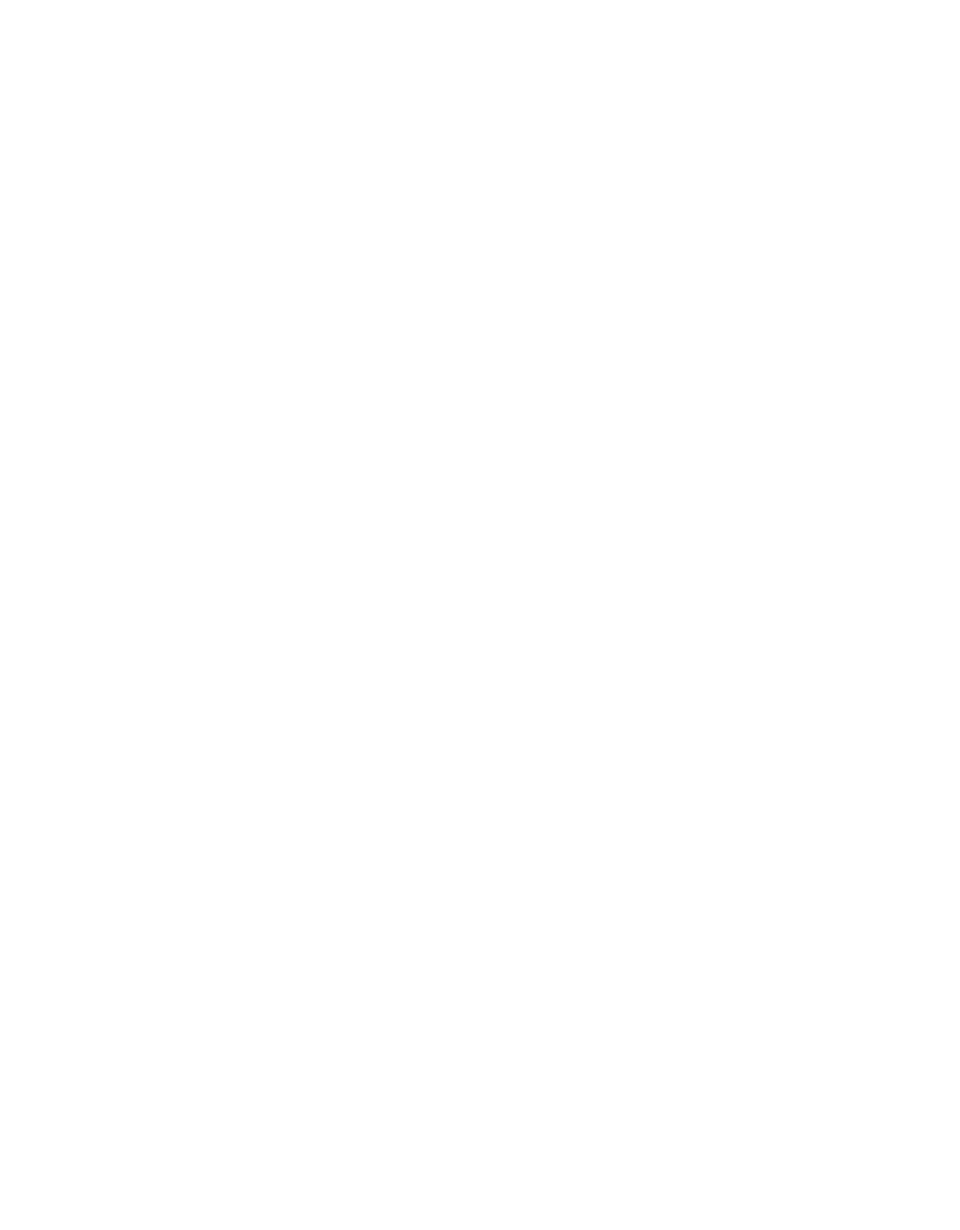
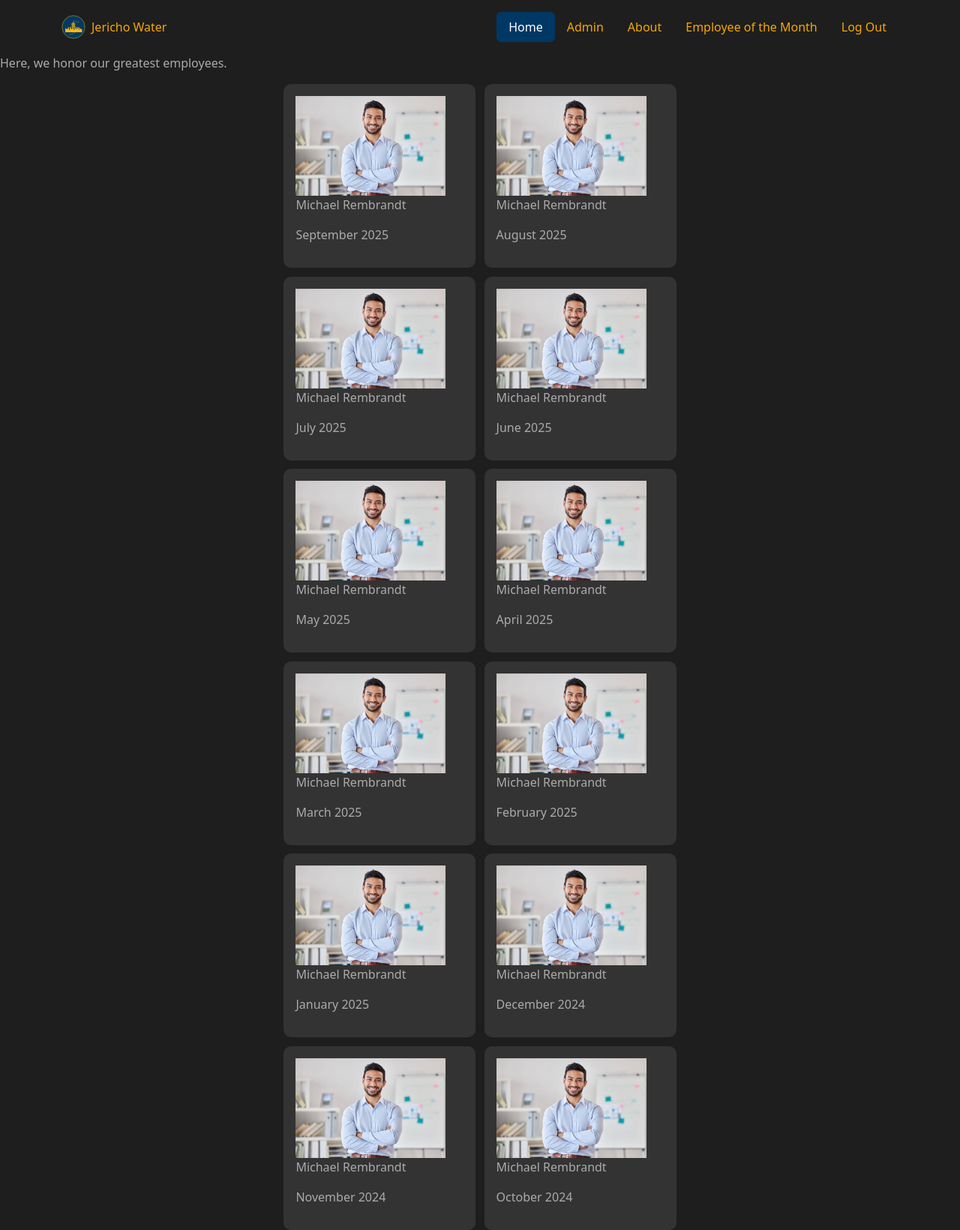
Before and after one commit to CedarvilleCyber/Jericho, a PHP site: page /month.php in a window 1280 px wide. Before the commit the page is empty. Shown: the whole page at 75% size. Before the commit the page ends 800 px from the top, so only its background shows below. Run offline with PHP 8.4, Linux system fonts and the light colour scheme.

Commit message:
made 2 columns on month page

```diff
--- /dev/null
+++ b/3-water-scenario/css/month.css
@@ -0,0 +1,13 @@
+.grid-container {
+    display: grid;
+    grid-gap: 0.7em;
+    grid-template-columns: 20vw 20vw;
+    max-width: 15000px;
+    justify-content: center;
+}
+
+.box {
+    background-color: #333;
+    border-radius: 10px;
+    padding: 1em;
+}
--- a/3-water-scenario/month.php
+++ b/3-water-scenario/month.php
@@ -1,8 +1,34 @@
 <?php
     session_start();
+?>
 
-    // Use CSS Grid to display the employees so you can have two central columns.
-    // Using CSS Grid means that when you add a new employee, he or she will always
-    // be prominently located in the top left square, which is what you want.
-    // That would be harder to do in flexbox.
-?>
+<!DOCTYPE html>
+<html lang="en">
+    <head>
+        <title>Employee of the Month</title>
+        <?php include 'topnav.php'; ?>
+        <link rel="stylesheet" href="./css/month.css">
+    </head>
+    <p>Here, we honor our greatest employees.</p>
+    <div class="grid-container">
+        <?php
+            $date = (new DateTime())->modify('-1 month'); // set to previous month
+
+            for ($i = 0; $i < 12; $i++) {
+                echo <<<HTML1
+                    <div class="box">
+                    <!-- figure out how to size the image better -->
+                    <img src="./images/m-rembrandt.jpg" width="200">
+                    <p>Michael Rembrandt</p>
+                    HTML1;
+
+                    // add an array of employee names and print the employee names
+                    // and stock images similarly to what you're doing below.
+
+                    printf("<p>%s</p>\n</div>", $date->format('F Y'));
+
+                    $date->modify('-1 month');
+            }
+        ?>
+    </div>
+</html>
--- a/3-water-scenario/topnav.php
+++ b/3-water-scenario/topnav.php
@@ -15,7 +15,7 @@
                 <li class="nav-item"><a href="./index.php" class="nav-link active" aria-current="page">Home</a></li>
                 <li class="nav-item"><a href="./admin.php" class="nav-link">Admin</a></li>
                 <li class="nav-item"><a href="#" class="nav-link">About</a></li>
-                <li class="nav-item"><a href="#" class="nav-link">Employee of the Month</a></li>
+                <li class="nav-item"><a href="./month.php" class="nav-link">Employee of the Month</a></li>
                 <li class="nav-item"><a href="./logout.php" class="nav-link">Log Out</a></li>
             </ul>
 
```
Also changed, not shown: 3-water-scenario/index.php (+0 -7 lines), 3-water-scenario/images/m-rembrandt.jpg (added).
